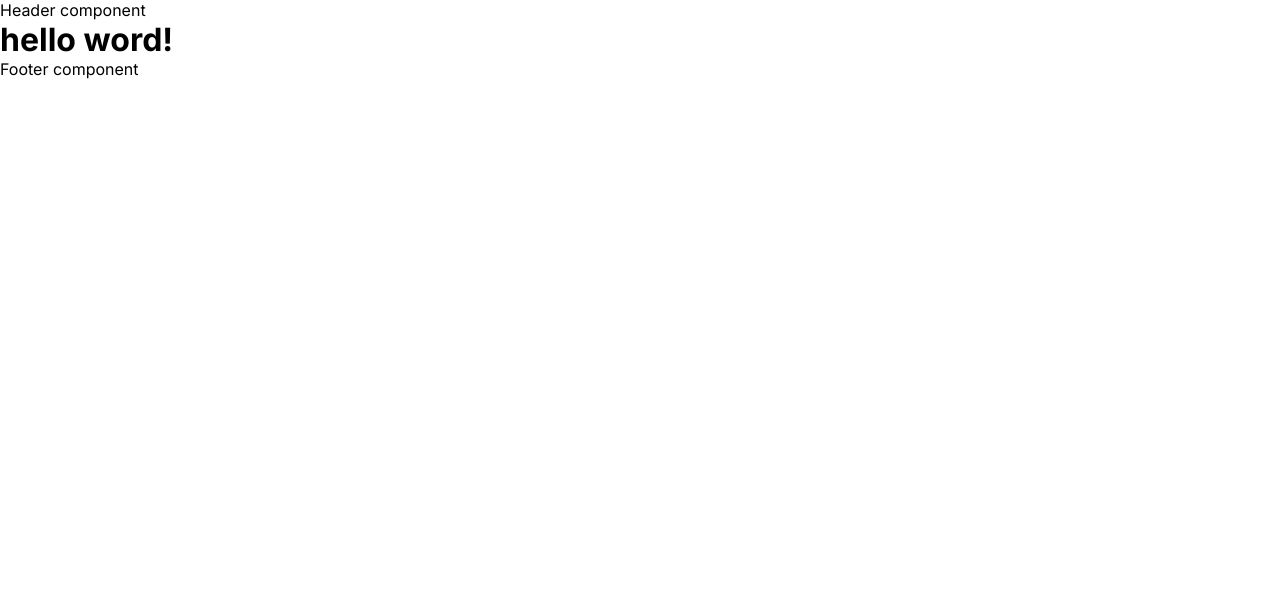
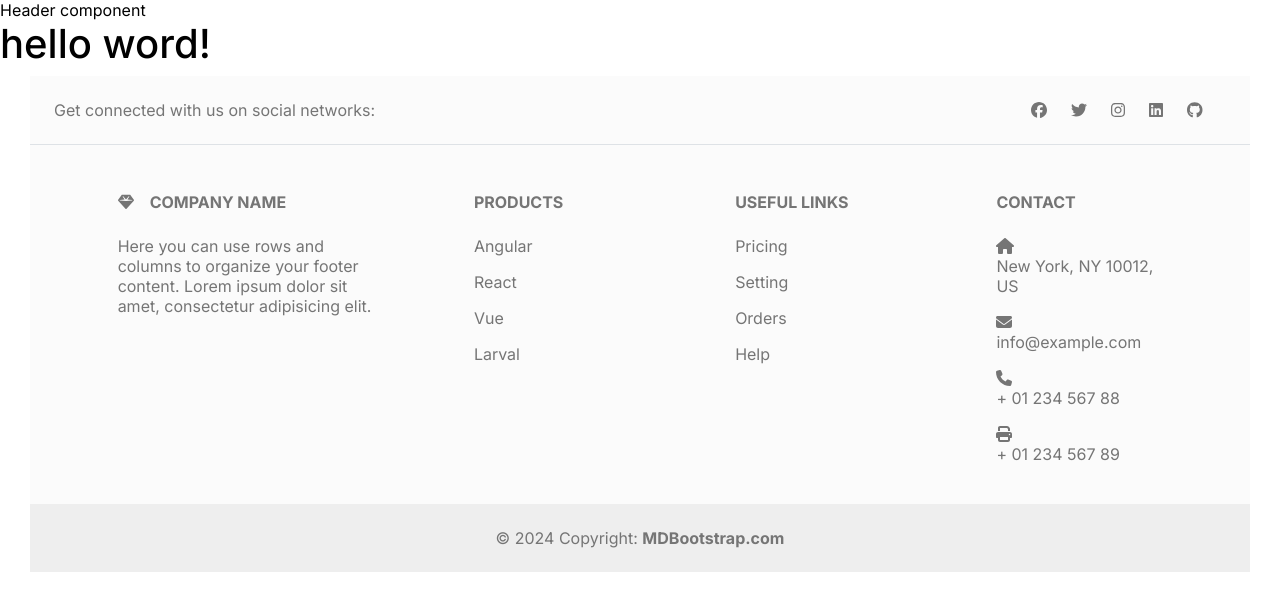
Before and after one commit to minhkhacode/CT250_Project, a Next.js app in the folder client/: page / in a window 1280 px wide. Shown: the top 610 px of the page. Built offline with nearby package versions, Linux system fonts and the light colour scheme.

Commit message:
xây dựng footer UI

```diff
--- a/client/src/app/globals.scss
+++ b/client/src/app/globals.scss
@@ -1,6 +1,17 @@
 :root {
     --black: #000;
     --white: #fff;
+
+    --facebook-color: #4267B2;
+    --instagram-color: #E1306C;
+    --twitter-color: #1DA1F2;
+    --linkedin-color: #0077b5;
+    --github-color: #2b3137;
+
+    --mdb-border-width: 1px;
+    --mdb-border-style: solid;
+    --mdb-border-color: #e0e0e0;
+    --mdb--bg-opacity: 1;
 }
 
 * {
@@ -11,10 +22,15 @@
 
 html,
 body {
+    font: 16px Roboto;
     color: var(--black);
     background-color: var(--white);
     max-width: 100vw;
     overflow-x: hidden;
+}
+
+section{
+    display: block;
 }
 
 button {
--- a/client/src/app/layout.js
+++ b/client/src/app/layout.js
@@ -1,7 +1,10 @@
 import { Inter } from 'next/font/google';
-import './globals.scss';
+import 'bootstrap/dist/css/bootstrap.css';
+
 import Header from '@/components/layouts/header';
 import Footer from '@/components/layouts/footer';
+
+import './globals.scss';
 
 const inter = Inter({ subsets: ['latin'] });
 
--- a/client/src/components/layouts/footer/footer.js
+++ b/client/src/components/layouts/footer/footer.js
@@ -1,5 +1,132 @@
+'use client';
+import classNames from 'classnames/bind';
+import Link from 'next/link';
+import { FontAwesomeIcon } from '@fortawesome/react-fontawesome';
+import { faFacebook, faGithub, faInstagram, faLinkedin, faTwitter } from '@fortawesome/free-brands-svg-icons';
+import { faEnvelope, faGem, faHome, faPhone, faPrint } from '@fortawesome/free-solid-svg-icons';
+
+import styles from './footer.module.scss';
+
+const cx = classNames.bind(styles);
+
+const dataFooter = [
+    {
+        tittle: 'PRODUCTS',
+        item: [
+            { tittleItem: 'Angular', url: '/' },
+            { tittleItem: 'React', url: '/' },
+            { tittleItem: 'Vue', url: '/' },
+            { tittleItem: 'Larval', url: '/' },
+        ],
+    },
+    {
+        tittle: 'USEFUL LINKS',
+        item: [
+            { tittleItem: 'Pricing', url: '/' },
+            { tittleItem: 'Setting', url: '/' },
+            { tittleItem: 'Orders', url: '/' },
+            { tittleItem: 'Help', url: '/' },
+        ],
+    },
+    {
+        tittle: 'CONTACT',
+        item: [
+            { tittleItem: 'New York, NY 10012, US', url: '/', icon: <FontAwesomeIcon icon={faHome} /> },
+            { tittleItem: 'info@example.com', url: '/', icon: <FontAwesomeIcon icon={faEnvelope} /> },
+            { tittleItem: '+ 01 234 567 88', url: '/', icon: <FontAwesomeIcon icon={faPhone} /> },
+            { tittleItem: '+ 01 234 567 89', url: '/', icon: <FontAwesomeIcon icon={faPrint} /> },
+        ],
+    },
+];
+
+const year = new Date();
+
 function Footer() {
-    return <>Footer component</>;
+    return (
+        <footer>
+            <div className={cx('wrapper')}>
+                <section
+                    className={cx(
+                        'head-footer d-flex justify-content-center justify-content-lg-between p-4 border-bottom',
+                    )}
+                >
+                    <div className={cx('header-footer-left')}>
+                        <span>Get connected with us on social networks:</span>
+                    </div>
+
+                    <div className={cx('header-footer-right')}>
+                        <Link href={'/'} className={cx('icon-footer-body')}>
+                            <span className={cx('facebook')}>
+                                <FontAwesomeIcon icon={faFacebook} />
+                            </span>
+                        </Link>
+                        <Link href={'/'} className={cx('icon-footer-body')}>
+                            <span className={cx('twitter')}>
+                                <FontAwesomeIcon icon={faTwitter} />
+                            </span>
+                        </Link>
+                        <Link href={'/'} className={cx('icon-footer-body')}>
+                            <span className={cx('instagram')}>
+                                <FontAwesomeIcon icon={faInstagram} />
+                            </span>
+                        </Link>
+                        <Link href={'/'} className={cx('icon-footer-body')}>
+                            <span className={cx('linkedin')}>
+                                <FontAwesomeIcon icon={faLinkedin} />
+                            </span>
+                        </Link>
+                        <Link href={'/'} className={cx('icon-footer-body')}>
+                            <span className={cx('github')}>
+                                <FontAwesomeIcon icon={faGithub} />
+                            </span>
+                        </Link>
+                    </div>
+                </section>
+                <section className={cx('footer-body container text-center text-md-start mt-5')}>
+                    <div className={cx('row mt-3')}>
+                        <div className={cx('col-md-3 col-lg-4 col-xl-3 mx-auto mb-4')}>
+                            <h6 className={cx('text-uppercase fw-bold mb-4')}>
+                                <FontAwesomeIcon className={cx('me-3')} icon={faGem} />
+                                Company name
+                            </h6>
+                            <p>
+                                Here you can use rows and columns to organize your footer content. Lorem ipsum dolor sit
+                                amet, consectetur adipisicing elit.
+                            </p>
+                        </div>
+
+                        {dataFooter.map((item, index) => {
+                            return (
+                                <div className={cx('col-md-2 col-lg-2 col-xl-2 mx-auto mb-4')} key={index}>
+                                    <h6 className={cx('text-uppercase fw-bold mb-4')}>{item.tittle}</h6>
+                                    {item.item.map((secondItem, index) => {
+                                        return (
+                                            <>
+                                                <Link key={index} href={secondItem.url}>
+                                                    {secondItem.icon}
+                                                    <p>{secondItem.tittleItem}</p>
+                                                </Link>
+                                            </>
+                                        );
+                                    })}
+                                </div>
+                            );
+                        })}
+                        <div></div>
+                        <div></div>
+                    </div>
+                </section>
+                <div className={cx('footer-footer')}>
+                    <section className={cx('text-center p-4')}>
+                        <span>© {year.getFullYear()} Copyright: </span>
+                        <Link className={cx('text-reset fw-bold')} href={'/'}>
+                            MDBootstrap.com
+                        </Link>
+                    </section>
+                </div>
+            </div>
+        </footer>
+    );
 }
 
 export default Footer;
--- /dev/null
+++ b/client/src/components/layouts/footer/footer.module.scss
@@ -0,0 +1,55 @@
+
+.wrapper{
+    margin: 0 30px 0 30px;
+    color: #757575!important;
+    background-color: rgba(251,251,251,var(--mdb--bg-opacity));
+}
+
+.head-footer {
+    padding: 24px;
+    justify-content: space-between !important;
+    display: flex;
+    border-bottom: var(--mdb-border-width) var(--mdb-border-style) var(--mdb-border-color)!important;
+}
+
+.icon-footer-body {
+    margin-right: 1.5rem !important;
+    transition-delay:  1s;
+
+    .facebook{
+        &:hover{
+            color:  var(--facebook-color);
+        }
+    }
+    .instagram{
+        &:hover{
+            color:  var(--instagram-color);
+        }
+    }
+    .twitter{
+        &:hover{
+            color:  var(--twitter-color);
+        }
+    }
+    .github{
+        &:hover{
+            color:  var(--github-color);
+        }
+    }
+    .linkedin{
+        &:hover{
+            color:  var(--linkedin-color);
+        }
+    }
+}
+
+.footer-body {
+     .container{
+        margin-top: 4.8rem;
+        padding: 0 12px 0 12px;
+     }
+}
+
+.footer-footer {
+    background-color: rgba(0, 0, 0, 0.05);
+}
--- a/client/src/components/layouts/header/header.js
+++ b/client/src/components/layouts/header/header.js
@@ -1,5 +1,10 @@
+import classNames from 'classnames/bind';
+import styles from './header.module.scss';
+
+const cx = classNames.bind(styles);
+
 function Header() {
-    return <>Header component</>;
+    return <div className={cx('wrapper')}>Header component</div>;
 }
 
 export default Header;
```
Also changed, not shown: client/package.json (+7 -0 lines), client/src/components/layouts/header/header.module.scss (added), 1 other file (tests, documents, lock files or other folders).
